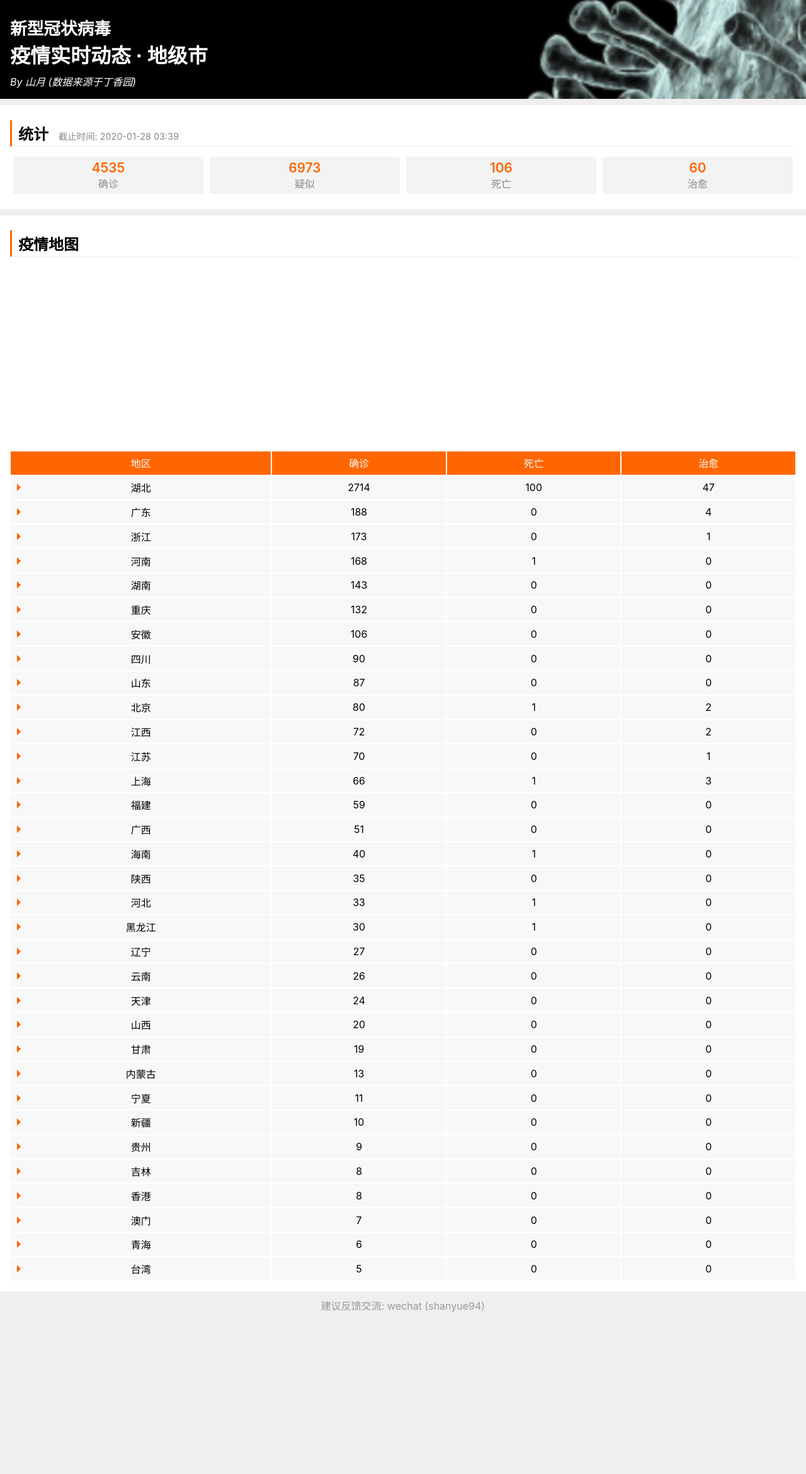
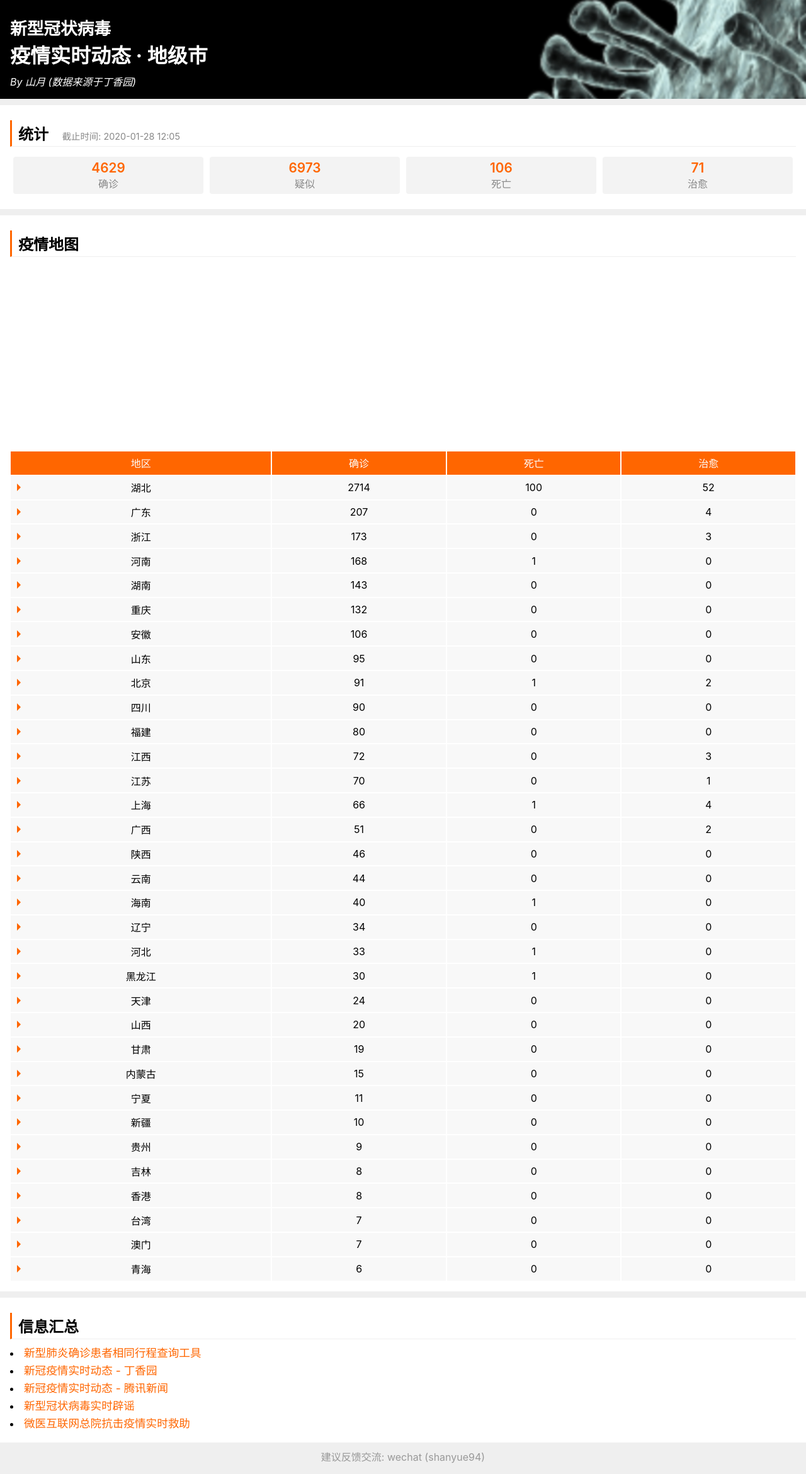
Before and after one commit to shfshanyue/2019-ncov, a React (Create React App) app: page / in a window 1280 px wide. Shown: the whole page at 63% size. Before the commit the page ends 2101 px from the top, so only its background shows below. Built offline with nearby package versions, Linux system fonts and the light colour scheme; what lodash.keyby would draw is missing.

Commit message:
Add 信息汇集

```diff
--- a/src/App.css
+++ b/src/App.css
@@ -65,3 +65,11 @@
   color: #999;
   text-align: center;
 }
+
+li > a {
+  color: #f60;
+  text-decoration: none;
+  cursor: pointer;
+  line-height: 1.6em;
+  font-size: 1.1rem;
+}
--- a/src/App.js
+++ b/src/App.js
@@ -2,7 +2,7 @@ import React, { useState } from 'react'
 import keyBy from 'lodash.keyby'
 import dayjs from 'dayjs'
 
-import overall from './data/overall'
+import all from './data/overall'
 import provinces from './data/area'
 
 import Map from './Map'
@@ -24,6 +24,7 @@ function App() {
   }))
 
   const area = province ? provincesByName[province.pinyin].cities : provinces
+  const overall = province ? province : all
 
   const renderArea = () => {
     return area.map(x => (
@@ -55,9 +56,9 @@ function App() {
       </header>
       <div className="card">
         <h2>
-          统计
+          统计 { province ? `· ${province.name}` : false }
           <span className="due">
-            截止时间: {dayjs(overall.modifyTime).format('YYYY-MM-DD HH:mm')}
+            截止时间: {dayjs(all.modifyTime).format('YYYY-MM-DD HH:mm')}
           </span>
         </h2>
         <div>
@@ -65,7 +66,7 @@ function App() {
             <Tag number={overall.confirmedCount}>
               确诊
             </Tag>
-            <Tag number={overall.suspectedCount}>
+            <Tag number={overall.suspectedCount || '-'}>
               疑似
             </Tag>
           {/* </div>
@@ -86,7 +87,9 @@ function App() {
             style={{
               color: '#f60',
               position: 'absolute',
-              right: 0
+              right: 0,
+              top: '50%',
+              transform: 'translateY(-50%)',
             }}
             onClick={() => setProvince(null)}
           >返回全国</small> : null
@@ -101,6 +104,14 @@ function App() {
         </div>
         { renderArea() }
       </div>
+      <div className="card">
+        <h2>信息汇总</h2>
+        <li><a href="http://2019ncov.nosugartech.com/">新型肺炎确诊患者相同行程查询工具</a></li>
+        <li><a href="https://3g.dxy.cn/newh5/view/pneumonia">新冠疫情实时动态 - 丁香园</a></li>
+        <li><a href="https://news.qq.com/zt2020/page/feiyan.htm">新冠疫情实时动态 - 腾讯新闻</a></li>
+        <li><a href="https://vp.fact.qq.com/home">新型冠状病毒实时辟谣</a></li>
+        <li><a href="https://promo.guahao.com/topic/pneumonia">微医互联网总院抗击疫情实时救助</a></li>
+      </div>
       <div className="fallback">
         建议反馈交流: wechat (shanyue94)
       </div>
--- a/src/data/overall.json
+++ b/src/data/overall.json
@@ -1 +1 @@
-{"id":1,"createTime":1579537899000,"modifyTime":1580182744000,"infectSource":"野生动物，可能为中华菊头蝠","passWay":"经呼吸道飞沫传播，亦可通过接触传播","imgUrl":"https://img1.dxycdn.com/2020/0123/733/3392575782185696736-73.jpg","dailyPic":"https://img1.dxycdn.com/2020/0128/202/3393406768163357387-73.jpg","summary":"","deleted":false,"countRemark":"","confirmedCount":4535,"suspectedCount":6973,"curedCount":60,"deadCount":106,"virus":"新型冠状病毒 2019-nCoV","remark1":"易感人群: 人群普遍易感。老年人及有基础疾病者感染后病情较重，儿童及婴幼儿也有发病","remark2":"潜伏期: 一般为 3~7 天，最长不超过 14 天，潜伏期内存在传染性","remark3":"","remark4":"","remark5":"","generalRemark":"疑似病例数来自国家卫健委数据，目前为全国数据，未分省市自治区等","abroadRemark":""}
+{"id":1,"createTime":1579537899000,"modifyTime":1580213157000,"infectSource":"野生动物，可能为中华菊头蝠","passWay":"经呼吸道飞沫传播，亦可通过接触传播","imgUrl":"https://img1.dxycdn.com/2020/0123/733/3392575782185696736-73.jpg","dailyPic":"https://img1.dxycdn.com/2020/0128/202/3393406768163357387-73.jpg","summary":"","deleted":false,"countRemark":"","confirmedCount":4629,"suspectedCount":6973,"curedCount":71,"deadCount":106,"virus":"新型冠状病毒 2019-nCoV","remark1":"易感人群: 人群普遍易感。老年人及有基础疾病者感染后病情较重，儿童及婴幼儿也有发病","remark2":"潜伏期: 一般为 3~7 天，最长不超过 14 天，潜伏期内存在传染性","remark3":"","remark4":"","remark5":"","generalRemark":"疑似病例数来自国家卫健委数据，目前为全国数据，未分省市自治区等","abroadRemark":""}
```
Also changed, not shown: src/data/area.json.
